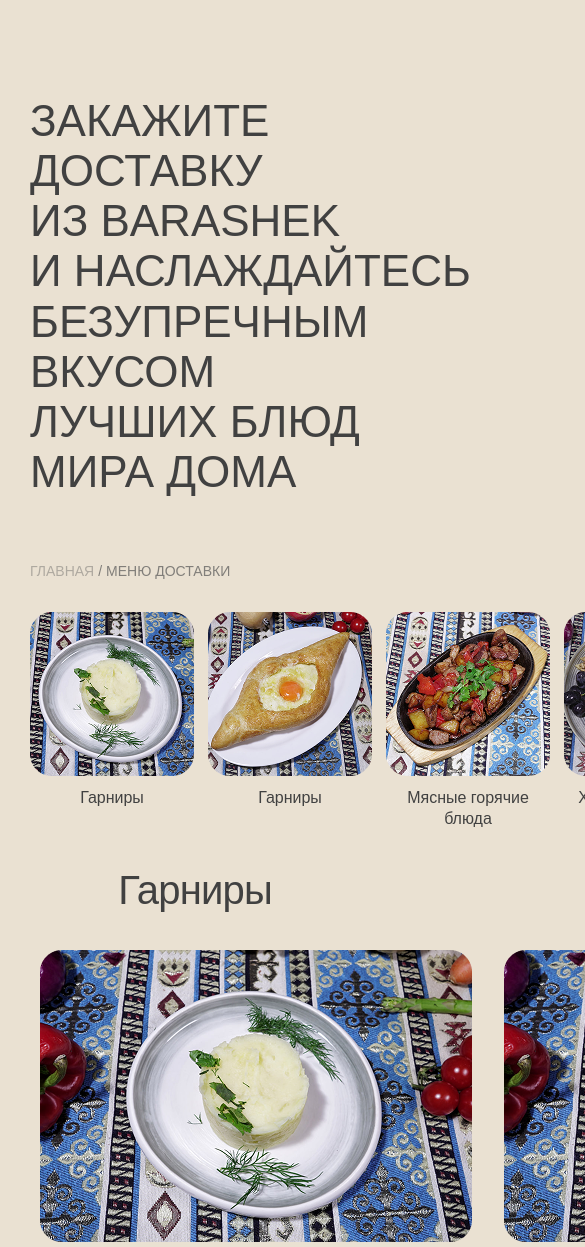
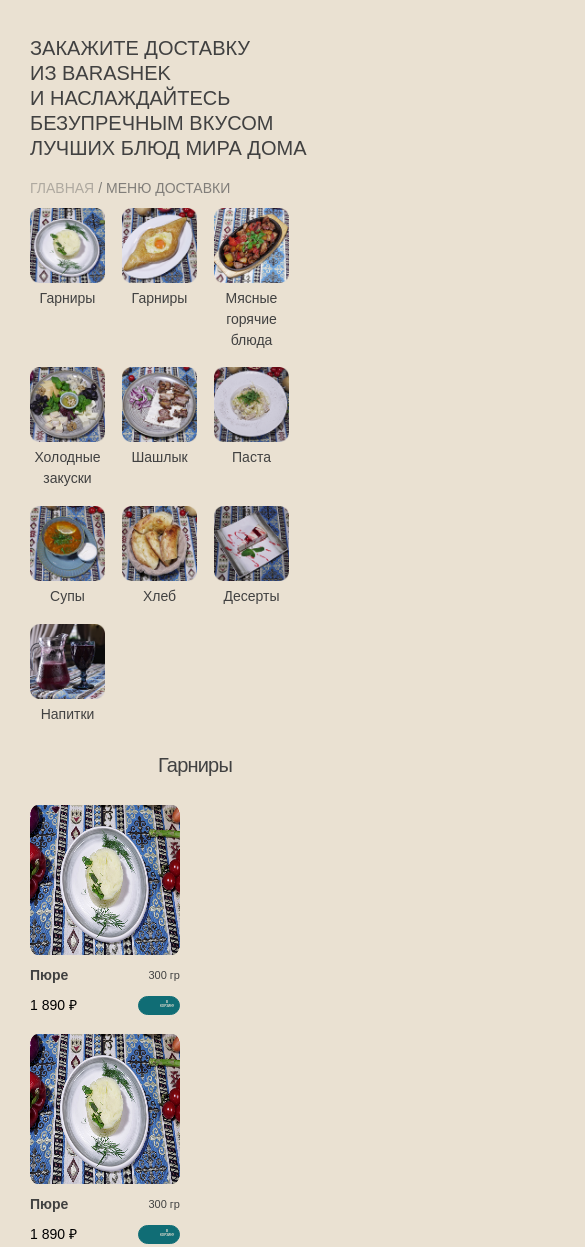
Before and after one commit to DanilaKanapatski/BARASHEK, a plain HTML site: page delivery.html in a window 390 px wide. Shown: the top 1247 px of the page, 585 px wide, since content can reach past the window. Drawn offline with Linux system fonts and the light colour scheme.

Commit message:
delivery

```diff
--- a/delivery.css
+++ b/delivery.css
@@ -98,3 +98,231 @@
     width: 184px;
     height: 60px;
 }
+
+@media screen and (max-width: 1919px) {
+    .delivery {
+        margin-bottom: 120px;
+    }
+
+    .delivery-title {
+        margin-top: 61px;
+        font-weight: 400;
+        font-size: 40px;
+        line-height: 125%;
+        text-transform: uppercase;
+        color: #414141;
+    }
+
+    .delivery-list {
+        margin-top: 32px;
+        display: flex;
+        gap: 14px;
+        flex-wrap: wrap;
+    }
+
+    .delivery-list p {
+        margin-top: 12px;
+        font-weight: 500;
+        font-size: 16px;
+        line-height: 130%;
+        text-align: center;
+        color: var(--color-grey-25);
+    }
+
+    .delivery-subtitle {
+        margin-top: 40px;
+        font-weight: 400;
+        font-size: 40px;
+        line-height: 100%;
+        letter-spacing: -0.02em;
+        text-align: center;
+        color: var(--color-grey-25);
+    }
+
+    .delivery-menu {
+        margin-top: 40px;
+        display: flex;
+        gap: 15px;
+        flex-wrap: wrap;
+    }
+
+    .delivery-menu img {
+        width: 282px;
+        height: 191px;
+    }
+
+    .delivery-menu li {
+        padding: 0 0 18px 11px;
+    }
+
+    .delivery-name {
+        margin-top: 20px;
+        display: flex;
+        align-items: center;
+        justify-content: space-between;
+    }
+
+    .delivery-name span:first-child {
+        font-weight: 600;
+        font-size: 20px;
+        line-height: 130%;
+        color: var(--color-grey-25);
+    }
+
+    .delivery-name span:nth-child(2) {
+        font-weight: 500;
+        font-size: 20px;
+        line-height: 104%;
+        text-align: center;
+        color: #414141;
+    }
+
+    .delivery-price {
+        margin-top: 16px;
+        display: flex;
+        align-items: center;
+        justify-content: space-between;
+    }
+
+    .delivery-price p {
+        font-weight: 700;
+        font-size: 24px;
+        line-height: 120%;
+        color: var(--color-grey-25);
+    }
+
+    .delivery-price button {
+        font-weight: 600;
+        font-size: 16px;
+        line-height: 130%;
+        text-transform: uppercase;
+        color: #eae1d2;
+        display: flex;
+        gap: 8px;
+        align-items: center;
+        border: 1px solid #106d75;
+        border-radius: 100px;
+        background: #106d75;
+        padding: 1px 20px;
+        width: 184px;
+        height: 60px;
+    }
+}
+
+@media screen and (max-width: 1000px) {
+    .delivery {
+        margin-bottom: 100px;
+    }
+
+    .delivery-title {
+        margin-top: 36px;
+        font-weight: 400;
+        font-size: 20px;
+        line-height: 125%;
+        text-transform: uppercase;
+        color: #414141;
+    }
+
+    .delivery-list {
+        margin-top: 11px;
+        display: flex;
+        gap: 17px;
+    }
+
+    .delivery-list img {
+        width: 75px;
+        height: 75px;
+    }
+
+    .delivery-list p {
+        max-width: 75px;
+        margin-top: 5px;
+        font-weight: 500;
+        font-size: 14px;
+        line-height: 149%;
+        text-align: center;
+    }
+
+    .delivery-subtitle {
+        margin-top: 20px;
+        font-weight: 400;
+        font-size: 20px;
+        line-height: 200%;
+        letter-spacing: -0.04em;
+        text-align: center;
+        color: var(--color-grey-25);
+    }
+
+    .delivery-menu {
+        margin-top: 20px;
+        display: flex;
+        gap: 19px 39px;
+    }
+
+    .delivery-menu img {
+        width: 150px;
+        height: 150px;
+    }
+
+    .delivery-menu li {
+        padding: 0;
+    }
+
+    .delivery-name {
+        margin-top: 10px;
+        display: flex;
+        align-items: center;
+        justify-content: space-between;
+    }
+
+    .delivery-name span:first-child {
+        font-weight: 600;
+        font-size: 14px;
+        line-height: 149%;
+        color: var(--color-grey-25);
+    }
+
+    .delivery-name span:nth-child(2) {
+        font-weight: 500;
+        font-size: 11px;
+        line-height: 189%;
+        text-align: center;
+        color: #414141;
+    }
+
+    .delivery-price {
+        margin-top: 10px;
+        display: flex;
+        align-items: center;
+        justify-content: space-between;
+    }
+
+    .delivery-price p {
+        font-weight: 500;
+        font-size: 14px;
+        line-height: 120%;
+        color: black;
+    }
+
+    .delivery-price button {
+        font-weight: 600;
+        font-size: 3px;
+        line-height: 130%;
+        text-transform: uppercase;
+        color: #eae1d2;
+        display: flex;
+        gap: 1px;
+        align-items: center;
+        border: 1px solid #106d75;
+        border-radius: 100px;
+        background: #106d75;
+        padding: 1px 20px;
+        width: 25px;
+        height: 19px;
+    }
+
+    .delivery-price svg {
+        width: 12px;
+        height: 12px;
+    }
+}
--- a/delivery.html
+++ b/delivery.html
@@ -408,8 +408,8 @@
             </ul>
             <div>
                 <div class="footer-social">
-                    <a href="">VK</a>
-                    <a href="">TG</a>
+                    <a href=""><img src="tg.svg" alt=""></a>
+                    <a href=""><img src="vk.svg" alt=""></a>
                 </div>
                 <ul class="footer-links">
                     <li><a href="">Реквизиты</a></li>
--- a/global.css
+++ b/global.css
@@ -337,7 +337,7 @@ img {
     }
 
     .links {
-        margin-top: 66px;
+        margin-top: 19px;
         display: flex;
         gap: 4px;
         align-items: center;
```
